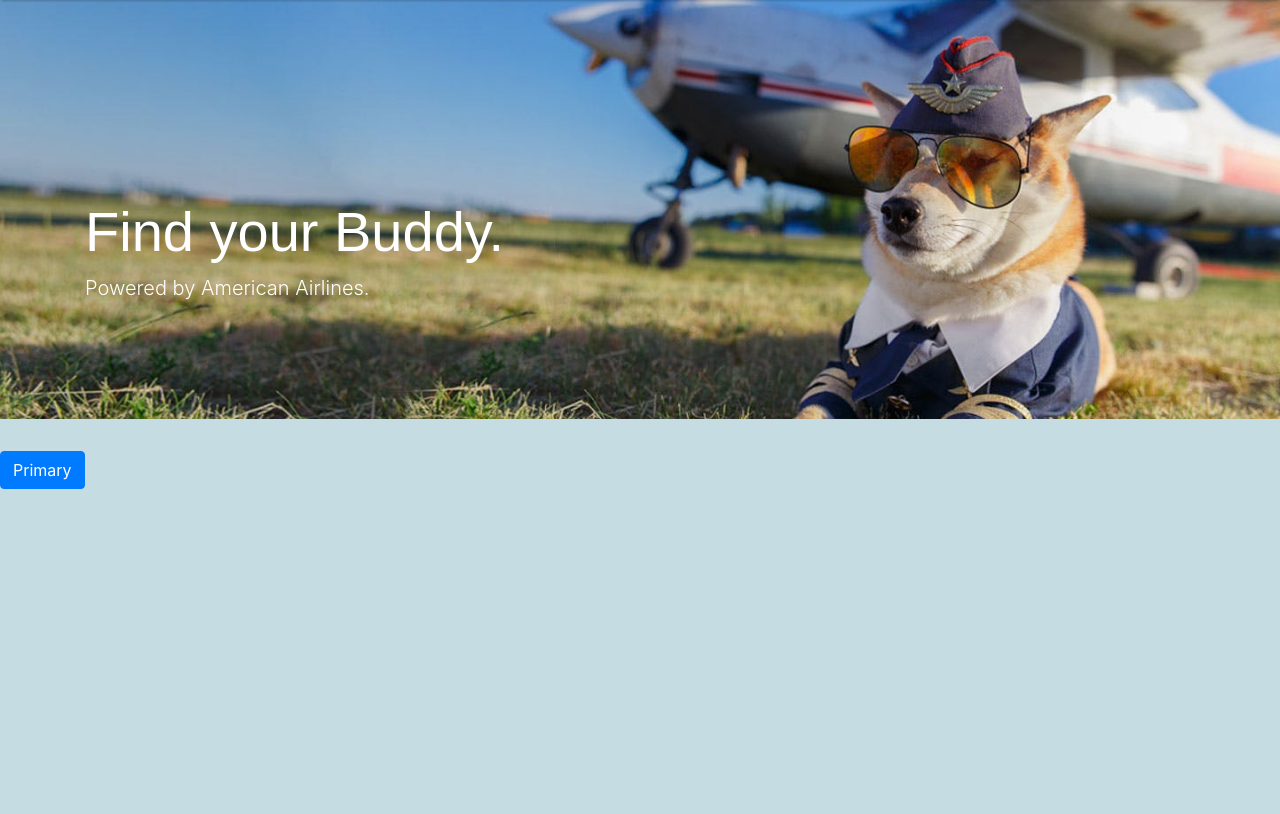
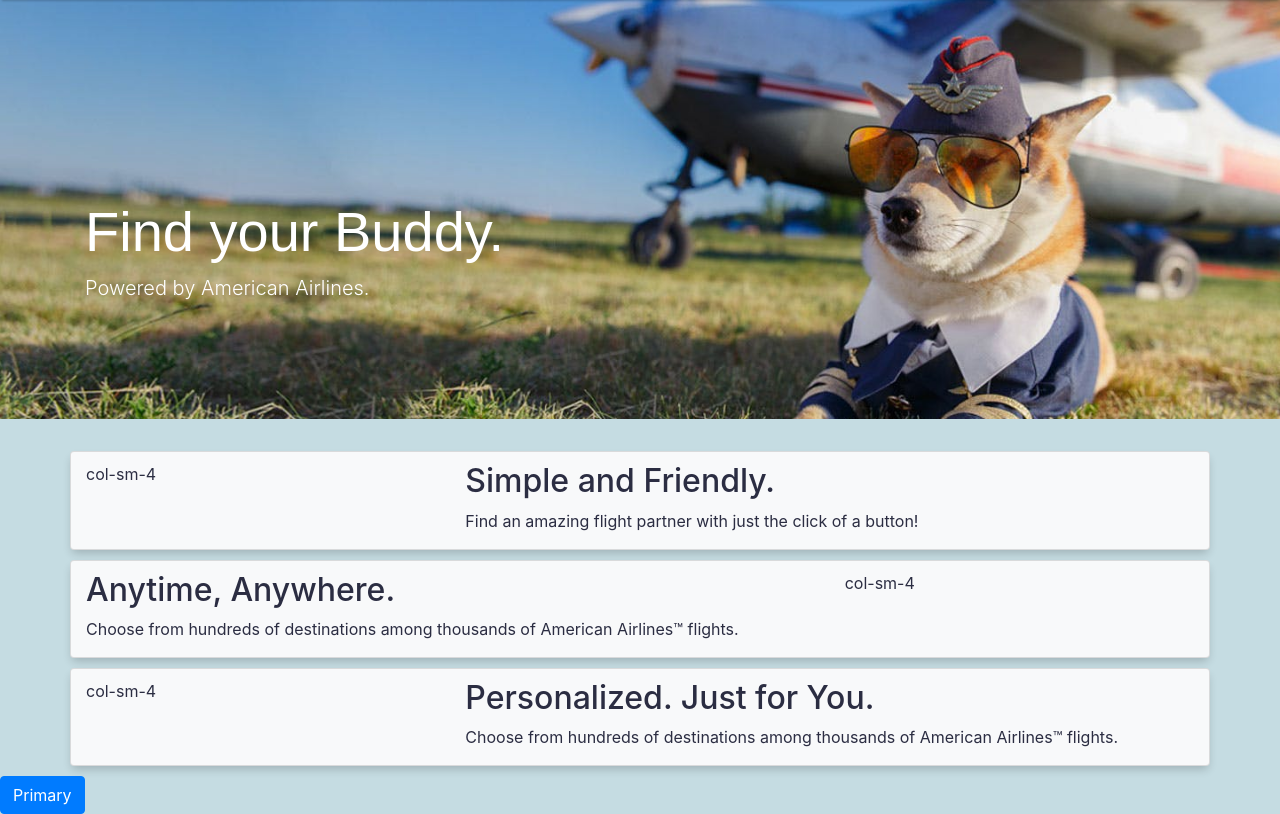
Before and after one commit to monghaii/AirBuddies-HackTX2019, a plain HTML site: page index.html in a window 1280 px wide. Shown: the part 82-896 px from the top of the page. Before the commit the page ends 800 px from the top, so only its background shows below. Drawn offline with nearby package versions, Linux system fonts and the light colour scheme.

Commit message:
started cards

```diff
--- a/index.html
+++ b/index.html
@@ -37,6 +37,43 @@
                 <p class="lead" style="color: white;">Powered by American Airlines.</p>
               </div>
             </div>
+            <div class="card container bg-light">
+                <div class="row">
+                    <div class="col-sm-4">
+                        col-sm-4
+                    </div>
+                    <div class="col-sm-8">
+                        <h2>Simple and Friendly.</h2>
+                        <p>Find an amazing flight partner with just the click of a button!</p>
+                    </div>
+                </div>
+            </div>
+            <div class="card container bg-light">
+                <div class="row">
+                    <div class="col-sm-8">
+                        <h2>Anytime, Anywhere.</h2>
+                        <p>Choose from hundreds of destinations among thousands of American Airlines™ flights.</p>
+                    </div>
+                    <div class="col-sm-4">
+                        col-sm-4
+                    </div>
+                </div>
+            </div>
+            <div class="card container bg-light">
+                <div class="row">
+                    <div class="col-sm-4">
+                        col-sm-4
+                    </div>
+                    <div class="col-sm-8">
+                        <h2>Personalized. Just for You.</h2>
+                        <p>Choose from hundreds of destinations among thousands of American Airlines™ flights.</p>
+                    </div>
+
+                </div>
+            </div>
+
+
+
             <button type="button" id="test" class="btn btn-primary">Primary</button>
           <!-- Content here -->
         <!-- Import Frontend Javascript-->
--- a/stylesheet.css
+++ b/stylesheet.css
@@ -5,6 +5,16 @@ body {
 h1 {
     color:white;
     font-family: arial;
+}
+
+h2 {
+    color:#2B2D42;
+}
+
+.card {
+    padding-top: 10px;
+    margin-bottom: 10px;
+    color: #2B2D42 !important;
 }
 
 .bg-light {
```
